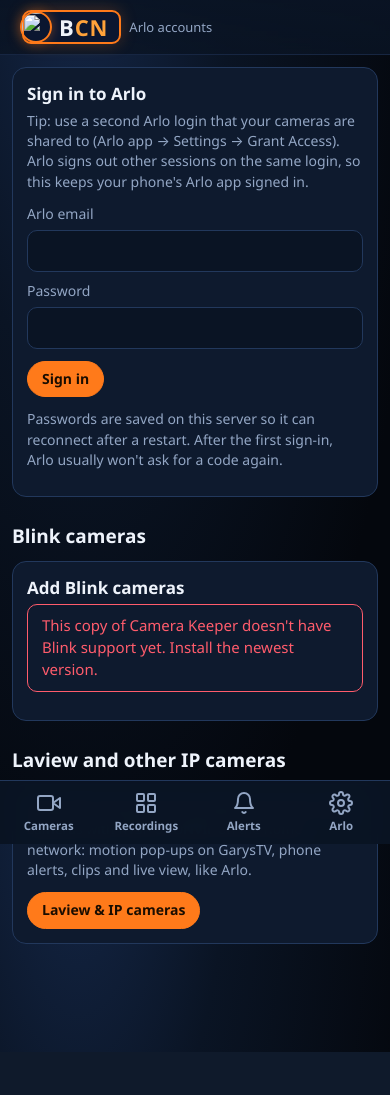
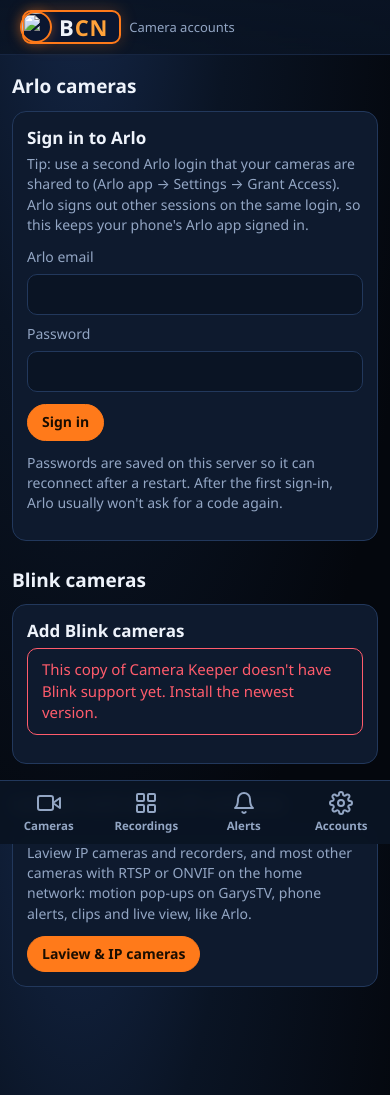
Before and after one commit to userxx09-afk/Arlo, a Python web app: template server/app/templates/connect.html in a window 390 px wide. Before the commit the page ends 1052 px from the top, so only its background shows below. Run offline with Jinja, Linux system fonts and the light colour scheme; the template is opened without the code that fills it, so the values that code supplies are empty.

Commit message:
Accounts page: an Arlo cameras heading, and the menu says Accounts (was Arlo)
The page holds Arlo, Blink and Laview/IP camera accounts, so the tab (top menu and the
phone's bottom bar) is Accounts, highlighted on the IP camera page too. Arlo accounts get
an "Arlo cameras" heading like the Blink and IP sections.

Co-Authored-By: Claude Opus 5.5 <noreply@anthropic.com>

```diff
--- a/server/app/accounts.py
+++ b/server/app/accounts.py
@@ -60,7 +60,7 @@ class Fleet:
 
     def _run(self, aid, rec):
         # Never retry a failed sign-in on our own: Arlo locks the account for about a day after
-        # repeated failures. Wait for a new password on the Arlo page instead.
+        # repeated failures. Wait for a new password on the Accounts page instead.
         lg = arlo_login.login(aid)
         while not lg.removed:
             user, pw = arlo_login.credentials(aid)
@@ -106,7 +106,7 @@ class Fleet:
                 log.warning("stopping %s: %s", rec.username, e)
 
     def accounts_view(self):
-        """For the Arlo page: each account and how its sign-in is going."""
+        """For the Accounts page: each account and how its sign-in is going."""
         out = []
         for a in arlo_login.accounts():
             rec = self._recs.get(a["id"])
--- a/server/app/arlo_login.py
+++ b/server/app/arlo_login.py
@@ -2,7 +2,7 @@
 
 BCN can watch several Arlo accounts at once. Each one is saved as {id, username, password}; the
 first ("main") keeps the session folder Camera Keeper always used, so an existing sign-in carries
-over without a new code. Passwords and 2FA codes are typed into the Arlo page. pyaarlo lets us
+over without a new code. Passwords and 2FA codes are typed into the Accounts page. pyaarlo lets us
 pass our own 2FA source object; its get() waits here until the code is entered on the page.
 """
 import os
@@ -138,7 +138,7 @@ def submit_code(aid, code):
 
 
 class WebTFA:
-    """pyaarlo 2FA source: shows a code box for this account on the Arlo page and waits for it."""
+    """pyaarlo 2FA source: shows a code box for this account on the Accounts page and waits for it."""
 
     def __init__(self, aid):
         self.aid = aid
--- a/server/app/templates/base.html
+++ b/server/app/templates/base.html
@@ -57,7 +57,7 @@
            margin:22px 0 12px; display:flex; align-items:center; gap:10px; }
   .muted { color:var(--muted); font-size:13px; }
 
-  /* ---------- panels and forms (Alerts and Arlo pages) ---------- */
+  /* ---------- panels and forms (Alerts and Accounts pages) ---------- */
   section.panel, .prompt { background:var(--panel); border:1px solid var(--line); border-radius:var(--radius);
            padding:16px 18px; margin-bottom:16px; max-width:780px; }
   .prompt { border-color:var(--accent); box-shadow:0 0 24px #ff7a1a22; max-width:none; }
@@ -120,7 +120,7 @@
     <a href="{{ url_for('index') }}#cameras" data-tab="cameras">Cameras</a>
     <a href="{{ url_for('index') }}#recordings" data-tab="recordings">Recordings</a>
     <a href="{{ url_for('settings') }}" class="{{ 'on' if request.endpoint in ('settings','test_alert') }}">Alerts{% if alerts_need_setup %} <span class="alert-dot"></span>{% endif %}</a>
-    <a href="{{ url_for('connect') }}" class="{{ 'on' if request.endpoint == 'connect' }}">Arlo</a>
+    <a href="{{ url_for('connect') }}" class="{{ 'on' if request.endpoint in ('connect', 'ipcams_page') }}">Accounts</a>
   </nav>
 </header>
 <main>
@@ -136,8 +136,8 @@
     <svg viewBox="0 0 24 24" fill="none" stroke="currentColor" stroke-width="2" stroke-linecap="round" stroke-linejoin="round"><rect x="3" y="3" width="7" height="7" rx="1"/><rect x="14" y="3" width="7" height="7" rx="1"/><rect x="3" y="14" width="7" height="7" rx="1"/><rect x="14" y="14" width="7" height="7" rx="1"/></svg>Recordings</a>
   <a href="{{ url_for('settings') }}" class="{{ 'on' if request.endpoint in ('settings','test_alert') }}">
     <svg viewBox="0 0 24 24" fill="none" stroke="currentColor" stroke-width="2" stroke-linecap="round" stroke-linejoin="round"><path d="M18 8A6 6 0 0 0 6 8c0 7-3 9-3 9h18s-3-2-3-9"/><path d="M13.7 21a2 2 0 0 1-3.4 0"/></svg>Alerts{% if alerts_need_setup %}<span class="alert-dot"></span>{% endif %}</a>
-  <a href="{{ url_for('connect') }}" class="{{ 'on' if request.endpoint == 'connect' }}">
-    <svg viewBox="0 0 24 24" fill="none" stroke="currentColor" stroke-width="2" stroke-linecap="round" stroke-linejoin="round"><circle cx="12" cy="12" r="3"/><path d="M19.4 15a1.7 1.7 0 0 0 .3 1.8l.1.1a2 2 0 1 1-2.8 2.8l-.1-.1a1.7 1.7 0 0 0-1.8-.3 1.7 1.7 0 0 0-1 1.5V21a2 2 0 1 1-4 0v-.1a1.7 1.7 0 0 0-1.1-1.5 1.7 1.7 0 0 0-1.8.3l-.1.1a2 2 0 1 1-2.8-2.8l.1-.1a1.7 1.7 0 0 0 .3-1.8 1.7 1.7 0 0 0-1.5-1H3a2 2 0 1 1 0-4h.1a1.7 1.7 0 0 0 1.5-1.1 1.7 1.7 0 0 0-.3-1.8l-.1-.1a2 2 0 1 1 2.8-2.8l.1.1a1.7 1.7 0 0 0 1.8.3H9a1.7 1.7 0 0 0 1-1.5V3a2 2 0 1 1 4 0v.1a1.7 1.7 0 0 0 1 1.5 1.7 1.7 0 0 0 1.8-.3l.1-.1a2 2 0 1 1 2.8 2.8l-.1.1a1.7 1.7 0 0 0-.3 1.8V9a1.7 1.7 0 0 0 1.5 1H21a2 2 0 1 1 0 4h-.1a1.7 1.7 0 0 0-1.5 1z"/></svg>Arlo</a>
+  <a href="{{ url_for('connect') }}" class="{{ 'on' if request.endpoint in ('connect', 'ipcams_page') }}">
+    <svg viewBox="0 0 24 24" fill="none" stroke="currentColor" stroke-width="2" stroke-linecap="round" stroke-linejoin="round"><circle cx="12" cy="12" r="3"/><path d="M19.4 15a1.7 1.7 0 0 0 .3 1.8l.1.1a2 2 0 1 1-2.8 2.8l-.1-.1a1.7 1.7 0 0 0-1.8-.3 1.7 1.7 0 0 0-1 1.5V21a2 2 0 1 1-4 0v-.1a1.7 1.7 0 0 0-1.1-1.5 1.7 1.7 0 0 0-1.8.3l-.1.1a2 2 0 1 1-2.8-2.8l.1-.1a1.7 1.7 0 0 0 .3-1.8 1.7 1.7 0 0 0-1.5-1H3a2 2 0 1 1 0-4h.1a1.7 1.7 0 0 0 1.5-1.1 1.7 1.7 0 0 0-.3-1.8l-.1-.1a2 2 0 1 1 2.8-2.8l.1.1a1.7 1.7 0 0 0 1.8.3H9a1.7 1.7 0 0 0 1-1.5V3a2 2 0 1 1 4 0v.1a1.7 1.7 0 0 0 1 1.5 1.7 1.7 0 0 0 1.8-.3l.1-.1a2 2 0 1 1 2.8 2.8l-.1.1a1.7 1.7 0 0 0-.3 1.8V9a1.7 1.7 0 0 0 1.5 1H21a2 2 0 1 1 0 4h-.1a1.7 1.7 0 0 0-1.5 1z"/></svg>Accounts</a>
 </nav>
 {% block script %}{% endblock %}
 </body>
--- a/server/app/templates/connect.html
+++ b/server/app/templates/connect.html
@@ -1,6 +1,6 @@
 {% extends "base.html" %}
-{% block title %}Arlo accounts · BCN{% endblock %}
-{% block header %}<div class="meta"><span>Arlo accounts</span></div>{% endblock %}
+{% block title %}Accounts · BCN{% endblock %}
+{% block header %}<div class="meta"><span>Camera accounts</span></div>{% endblock %}
 {% block style %}
   .acct .top { display:flex; align-items:center; gap:10px; flex-wrap:wrap; }
   .acct .top h2 { margin:0; }
@@ -11,6 +11,7 @@
 {% endblock %}
 {% block body %}
 <div id="live">
+<h2 id="arlo" style="margin:6px 0 10px;font-size:19px">Arlo cameras</h2>
 {% for a in accounts %}
 <section class="panel acct">
   <div class="top">
--- a/server/app/templates/ipcams.html
+++ b/server/app/templates/ipcams.html
@@ -47,7 +47,7 @@
     <div class="field"><label>Small RTSP stream (optional, used for watching motion)</label><input type="text" name="sub_url" value="{{ s.sub_url or '' }}" placeholder="rtsp://192.168.4.60:554/Streaming/Channels/102" autocapitalize="none"></div>
   </details>
 {% endmacro %}
-<p><a href="{{ url_for('connect') }}">‹ Arlo and Blink accounts</a></p>
+<p><a href="{{ url_for('connect') }}">‹ Accounts</a></p>
 
 <div id="cams">
 {% for c in cams %}
--- a/server/app/web.py
+++ b/server/app/web.py
@@ -260,7 +260,7 @@ def active_numbers_or_channel(s):
 
 # --- Arlo accounts and sign-in ------------------------------------------------
 def _connect_state(accs=None):
-    """Where each account's sign-in is. The Arlo page reloads itself when this changes."""
+    """Where each account's sign-in is. The Accounts page reloads itself when this changes."""
     if accs is None:
         accs = (recorder.accounts_view() + recorder.blink.accounts_view()) if recorder else []
     return [{k: a.get(k) for k in ("id", "connected", "signing_in", "waiting_for_code", "error")} for a in accs]
```
Also changed, not shown: README.md.
